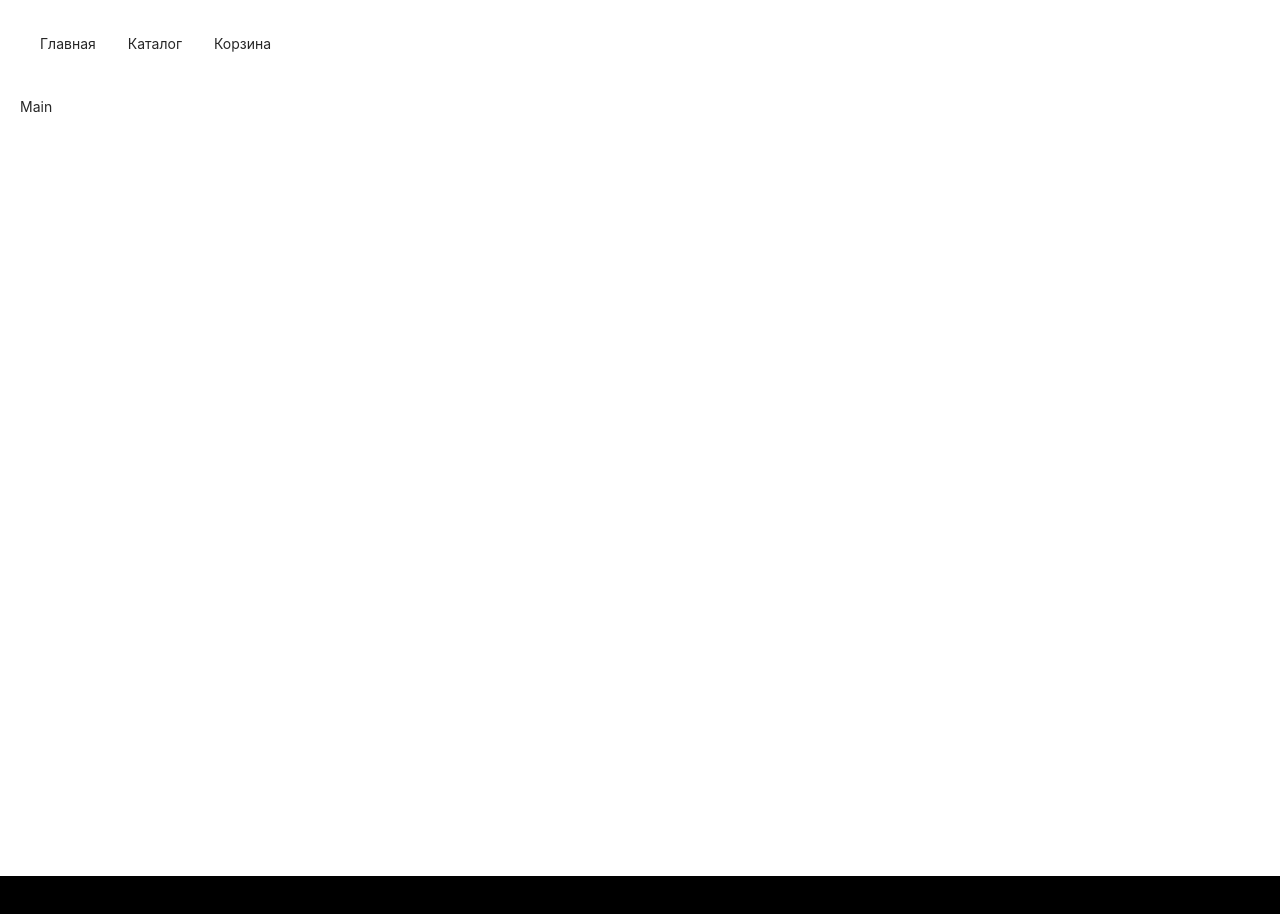
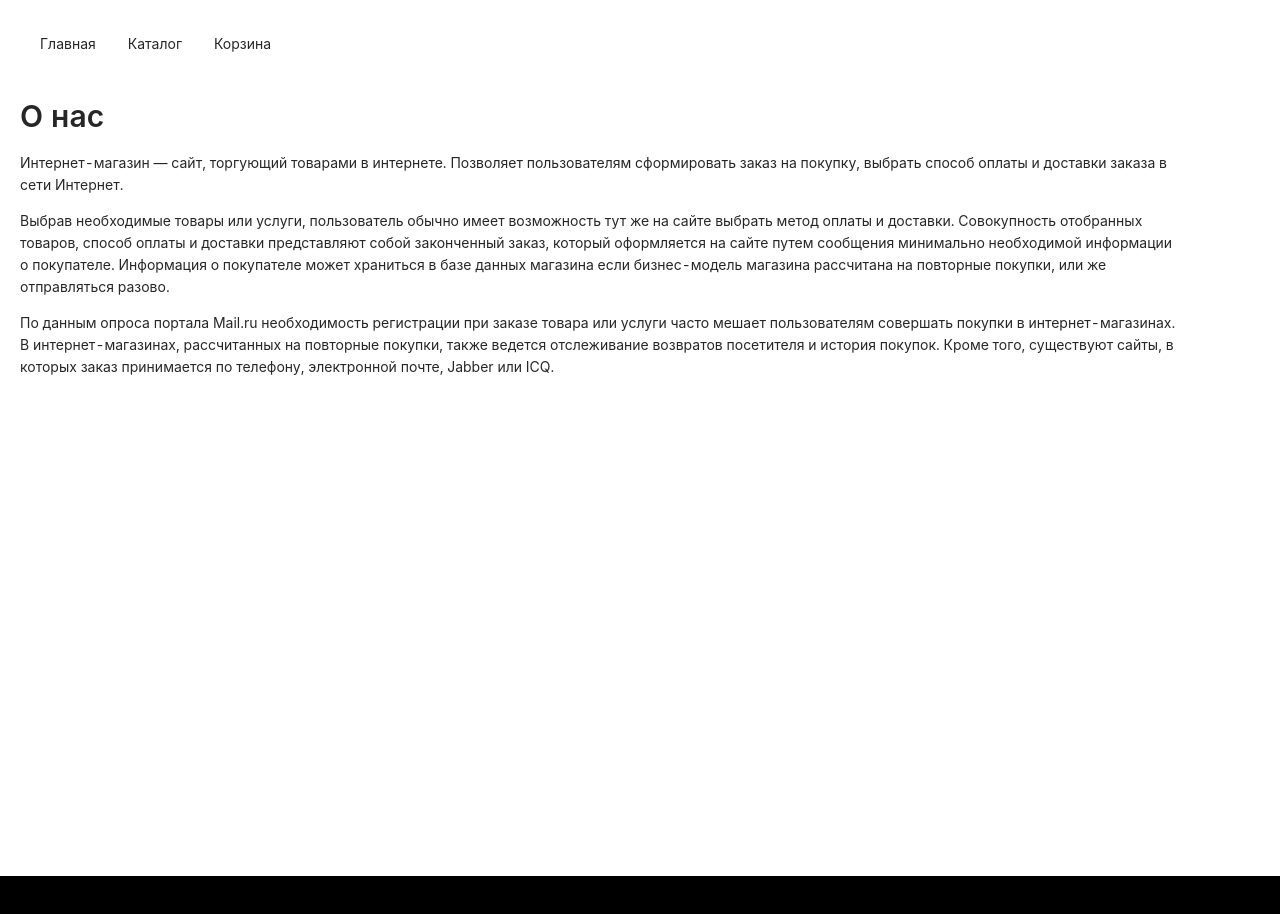
Before and after one commit to gorinich2002/gavrik2, a React (Create React App) app in the folder client/: page /main in a window 1280 px wide. Shown: the top 914 px of the page. Built offline with nearby package versions, Linux system fonts and the light colour scheme.

Commit message:
add main

```diff
--- a/client/src/cartHandlers/addProduct.js
+++ b/client/src/cartHandlers/addProduct.js
@@ -1,5 +1,8 @@
 //local storage
 function addProduct(productPos){
+    if(productPos.count < 1){
+        return false
+    }
     let cart = localStorage.getItem('cart')
 
     if(!cart ){
@@ -13,6 +16,7 @@ function addProduct(productPos){
 
 
     localStorage.setItem('cart', JSON.stringify(cart))
+    return true
 }
 
 
--- a/client/src/components/Cart.js
+++ b/client/src/components/Cart.js
@@ -10,7 +10,6 @@ function Cart() {
     try {
         let totalPrice = 0;
         function delElFromProductlist(elNum) {
-            console.log(elNum)
             deleteProduct(elNum)
             checkProductList()
         }
--- a/client/src/components/Main.js
+++ b/client/src/components/Main.js
@@ -1,4 +1,15 @@
+import { Typography } from 'antd';
+
+const { Title, Paragraph } = Typography;
+
 function Main(props){
-    return  'Main'
+    return  <>
+        <Title level={2}>О нас</Title>
+        <Paragraph>Интернет-магазин — сайт, торгующий товарами в интернете. Позволяет пользователям сформировать заказ на покупку, выбрать способ оплаты и доставки заказа в сети Интернет. </Paragraph>
+        <Paragraph>Выбрав необходимые товары или услуги, пользователь обычно имеет возможность тут же на сайте выбрать метод оплаты и доставки. Совокупность отобранных товаров, способ оплаты и доставки представляют собой законченный заказ, который оформляется на сайте путем сообщения минимально необходимой информации о покупателе. Информация о покупателе может храниться в базе данных магазина если бизнес-модель магазина рассчитана на повторные покупки, или же отправляться разово. </Paragraph>
+        <Paragraph>По данным опроса портала Mail.ru необходимость регистрации при заказе товара или услуги часто мешает пользователям совершать покупки в интернет-магазинах. В интернет-магазинах, рассчитанных на повторные покупки, также ведется отслеживание возвратов посетителя и история покупок. Кроме того, существуют сайты, в которых заказ принимается по телефону, электронной почте, Jabber или ICQ.</Paragraph>
+
+
+    </>
 }
 export default Main;
--- a/client/src/components/ProductCard.js
+++ b/client/src/components/ProductCard.js
@@ -31,7 +31,6 @@ function ProductCard(props){
     }
     useEffect(()=>{product.count=countValue},[countValue])
     // console.log(inCart)
-    console.log(product)
     return(
         <Card className='productCard'>
             <img src={product.imgSrc}/>
@@ -39,7 +38,7 @@ function ProductCard(props){
             <h2>{product.price} ₽</h2>
             <Counter disable={inCart} inputHandler={inputHandler} decrementHandler={decrementHandler} incrementHandler={incrementHandler} countValue={countValue}/>
             {inCart?<Button danger className='actionBtn' onClick={()=>{deleteProduct(product);setInCart(false)}} >Удалить из корзины</Button>
-            :<Button  className='actionBtn' type="primary" onClick={()=>{addProduct(product);setInCart(true)}}>В корзину</Button>}
+            :<Button  className='actionBtn' type="primary" onClick={()=>{if(addProduct(product)){setInCart(true)}}}>В корзину</Button>}
             {/* <PositiveBtn btnHandler={()=>{deleteProduct(product)}} text="Удалить из корзину"/> */}
         </Card>
     )
```
